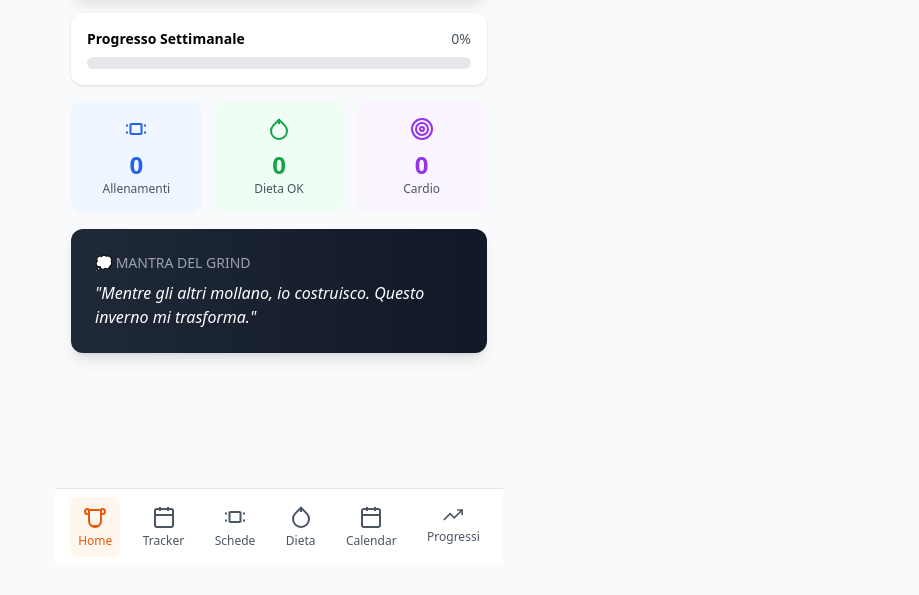
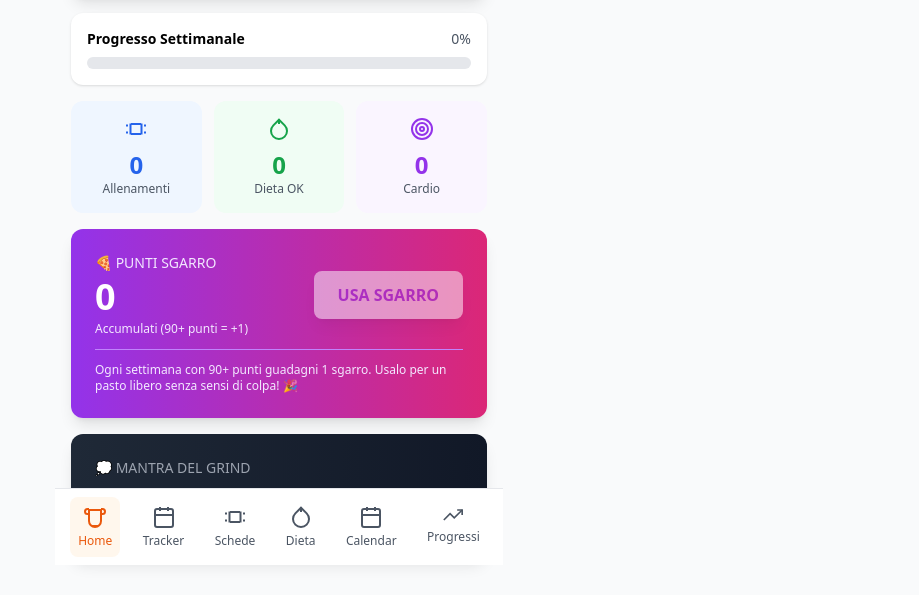
Before and after one commit to gabrielerossoni/WinterGrindBot, a plain HTML site: page index.html in a window 1280 px wide. Shown: the part 235-830 px from the top of the page, without its empty margins (361-1280 px from the left). Before the commit the page ends 800 px from the top, so only its background shows below. Drawn offline with nearby package versions, Linux system fonts and the light colour scheme.

Commit message:
Punti Sgarro

```diff
--- a/index.html
+++ b/index.html
@@ -479,6 +479,24 @@
                 <div class="text-purple-600 flex justify-center mb-2">${icons.target}</div>
                 <p class="text-2xl font-bold text-purple-600">${cardio}</p>
                 <p class="text-xs text-gray-600">Cardio</p>
+              </div>
+            </div>
+
+            <div class="bg-gradient-to-r from-purple-600 to-pink-600 rounded-xl p-6 text-white shadow-lg">
+              <div class="flex justify-between items-center mb-3">
+                <div>
+                  <p class="text-sm text-purple-100 mb-1">🍕 PUNTI SGARRO</p>
+                  <p class="text-4xl font-bold">${state.pointsForSgarro}</p>
+                  <p class="text-xs text-purple-100 mt-1">Accumulati (90+ punti = +1)</p>
+                </div>
+                <button onclick="useSgarro()" class="bg-white text-purple-600 px-6 py-3 rounded-lg font-bold active:scale-95 transition-transform shadow-lg ${state.pointsForSgarro > 0 ? '' : 'opacity-50'}">
+                  USA SGARRO
+                </button>
+              </div>
+              <div class="mt-3 pt-3 border-t border-purple-400">
+                <p class="text-xs text-purple-100">
+                  Ogni settimana con 90+ punti guadagni 1 sgarro. Usalo per un pasto libero senza sensi di colpa! 🎉
+                </p>
               </div>
             </div>
 
```
